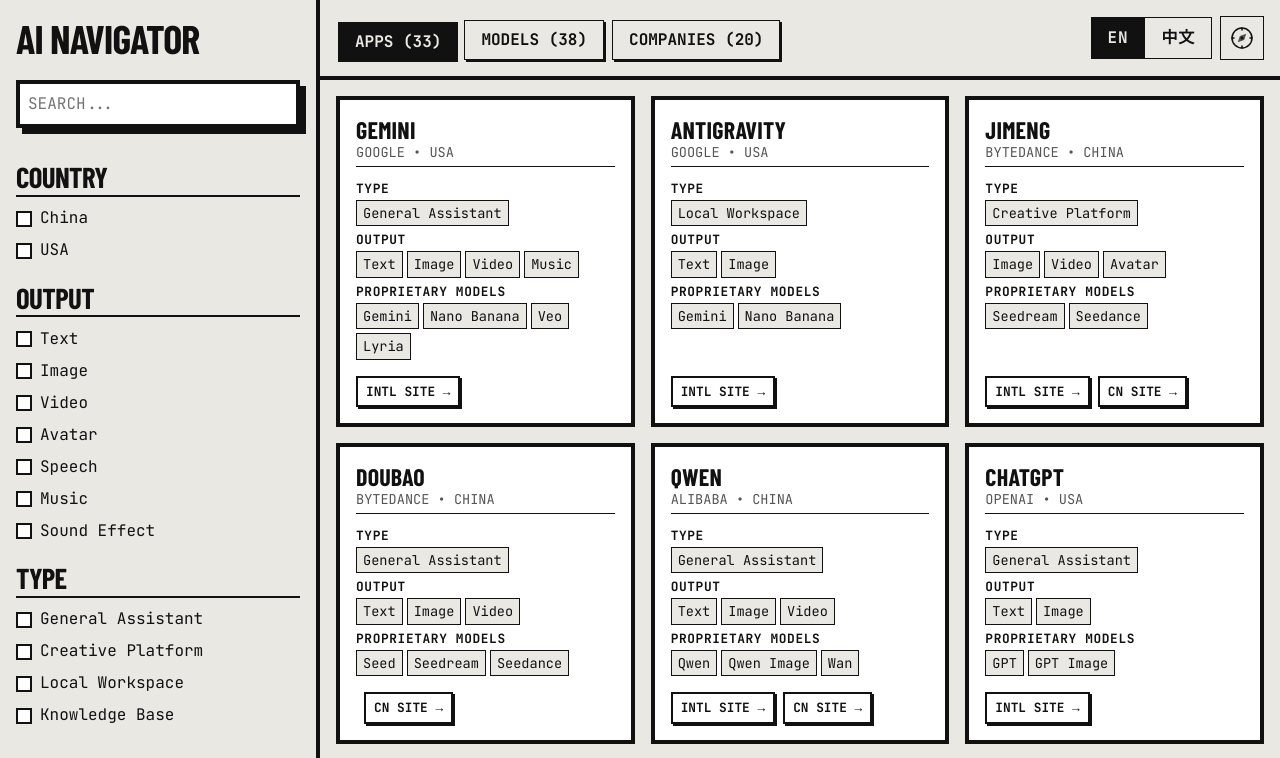
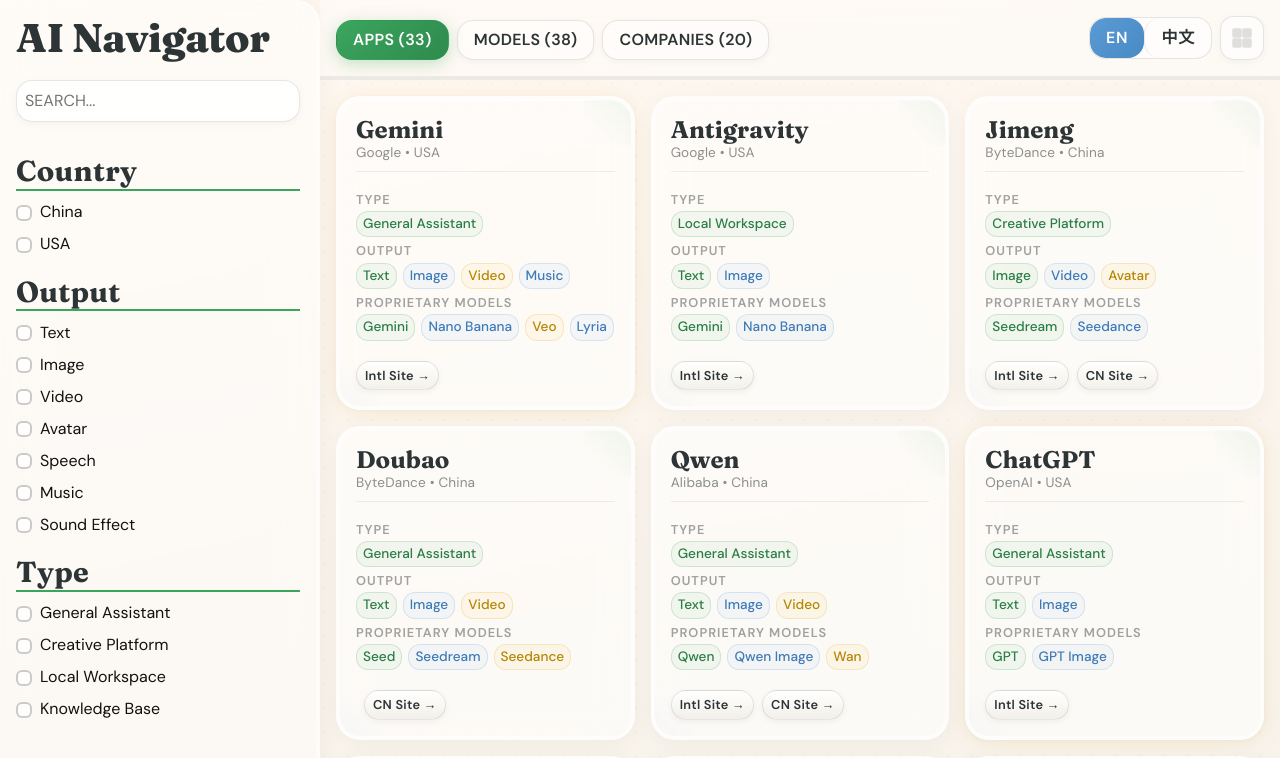
Before and after one commit to zouliwei/ai-toolbox, a React (Vite) app: page / in a window 1280 px wide. Shown: the top 758 px of the page. Built offline with nearby package versions, Linux system fonts and the light colour scheme; a web font is replaced by a local one.

Commit message:
feat(ui): Make Adventure mode the default view for new users

```diff
--- a/src/App.tsx
+++ b/src/App.tsx
@@ -88,8 +88,8 @@
   const [viewMode, setViewMode] = useState<ViewMode>(() => {
     try {
       const stored = localStorage.getItem('ai-nav-view-mode');
-      return (stored === 'adventure' ? 'adventure' : 'classic') as ViewMode;
-    } catch { return 'classic'; }
+      return (stored === 'classic' ? 'classic' : 'adventure') as ViewMode;
+    } catch { return 'adventure'; }
   });
 
   useEffect(() => {
```
